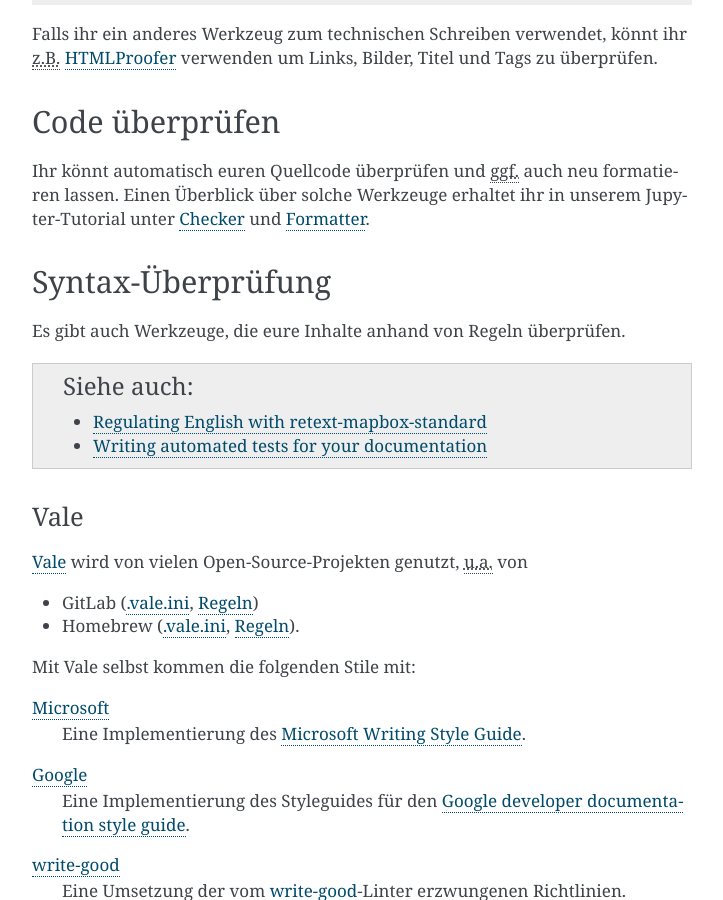
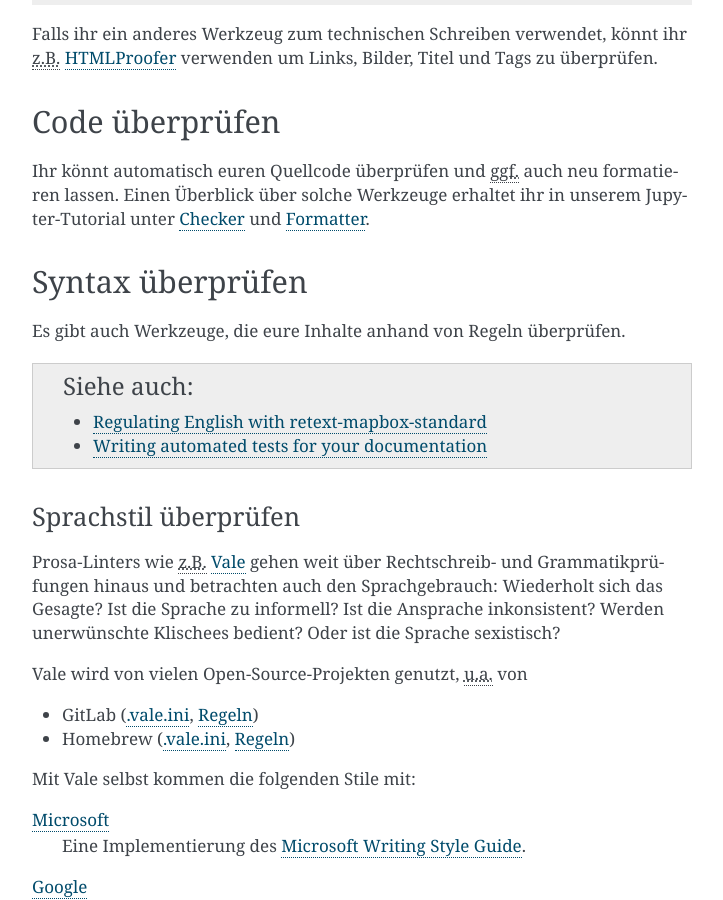
Before and after one commit to cusyio/cusy-design-system, a Sphinx documentation site: the page built from docs/writing/testing.rst, in a window 1280 px wide and 900 px high, scrolled down 1421 px. Shown: the whole window, without its empty margins (388-1111 px from the left). Built offline with Sphinx 7.4.7, drawn with Linux system fonts in a browser that asks for light colours.

Commit message:
Make testing of technical writing more consistent

```diff
--- a/docs/writing/testing.rst
+++ b/docs/writing/testing.rst
@@ -89,8 +89,8 @@
 und `Formatter
 <https://jupyter-tutorial.readthedocs.io/de/latest/refactoring/qa/index.html#formatter>`_.
 
-Syntax-Überprüfung
-------------------
+Syntax überprüfen
+-----------------
 
 Es gibt auch Werkzeuge, die eure Inhalte anhand von Regeln überprüfen.
 
@@ -102,16 +102,24 @@
 
 .. _vale:
 
-Vale
-~~~~
+Sprachstil überprüfen
+~~~~~~~~~~~~~~~~~~~~~
 
-`Vale <https://docs.errata.ai/vale/about>`__ wird von vielen
-Open-Source-Projekten genutzt, :abbr:`u.a. (unter anderem)` von
+Prosa-Linters wie :abbr:`z.B. (zum Beispiel)` `Vale
+<https://docs.errata.ai/vale/about>`__ gehen weit über Rechtschreib- und
+Grammatikprüfungen hinaus und betrachten auch den Sprachgebrauch: Wiederholt
+sich das Gesagte? Ist die Sprache zu informell? Ist die Ansprache inkonsistent?
+Werden unerwünschte Klischees bedient? Oder ist die Sprache sexistisch?
 
-* GitLab (`.vale.ini <https://gitlab.com/gitlab-org/gitlab/blob/master/.vale.ini>`_, `Regeln
+Vale wird von vielen Open-Source-Projekten genutzt, :abbr:`u.a. (unter anderem)`
+von
+
+* GitLab (`.vale.ini
+  <https://gitlab.com/gitlab-org/gitlab/blob/master/.vale.ini>`_, `Regeln
   <https://gitlab.com/gitlab-org/gitlab/-/tree/master/doc/.vale/gitlab>`__)
-* Homebrew (`.vale.ini <https://github.com/Homebrew/brew/blob/master/.vale.ini>`__, `Regeln
-  <https://github.com/Homebrew/brew/tree/master/docs/vale-styles/Homebrew>`__).
+* Homebrew (`.vale.ini
+  <https://github.com/Homebrew/brew/blob/master/.vale.ini>`__, `Regeln
+  <https://github.com/Homebrew/brew/tree/master/docs/vale-styles/Homebrew>`__)
 
 Mit Vale selbst kommen die folgenden Stile mit:
 
@@ -119,17 +127,17 @@
     Eine Implementierung des `Microsoft Writing Style Guide
     <https://docs.microsoft.com/en-us/style-guide/welcome/>`__.
 `Google <https://github.com/errata-ai/Google>`_
-    Eine Implementierung des Styleguides für den `Google developer documentation style guide
-    <https://developers.google.com/style/>`__.
+    Eine Implementierung des Styleguides für den `Google developer documentation
+    style guide <https://developers.google.com/style/>`__.
 `write-good <https://github.com/errata-ai/write-good>`_
-    Eine Umsetzung der vom `write-good <https://github.com/btford/write-good>`__-Linter erzwungenen
-    Richtlinien.
+    Eine Umsetzung der vom `write-good
+    <https://github.com/btford/write-good>`__-Linter erzwungenen Richtlinien.
 `proselint <https://github.com/errata-ai/Joblint>`_
-    Eine Umsetzung der vom `proselint <https://github.com/amperser/proselint/>`__-Linter erzwungenen
-    Richtlinien.
+    Eine Umsetzung der vom `proselint
+    <https://github.com/amperser/proselint/>`__-Linter erzwungenen Richtlinien.
 `Joblint <https://github.com/errata-ai/Joblint>`_
-    Eine Umsetzung der vom `Joblint <https://github.com/rowanmanning/joblint>`__-Linter erzwungenen
-    Richtlinien.
+    Eine Umsetzung der vom `Joblint
+    <https://github.com/rowanmanning/joblint>`__-Linter erzwungenen Richtlinien.
 
 Ihr könnt Vale installieren mit
 
```
